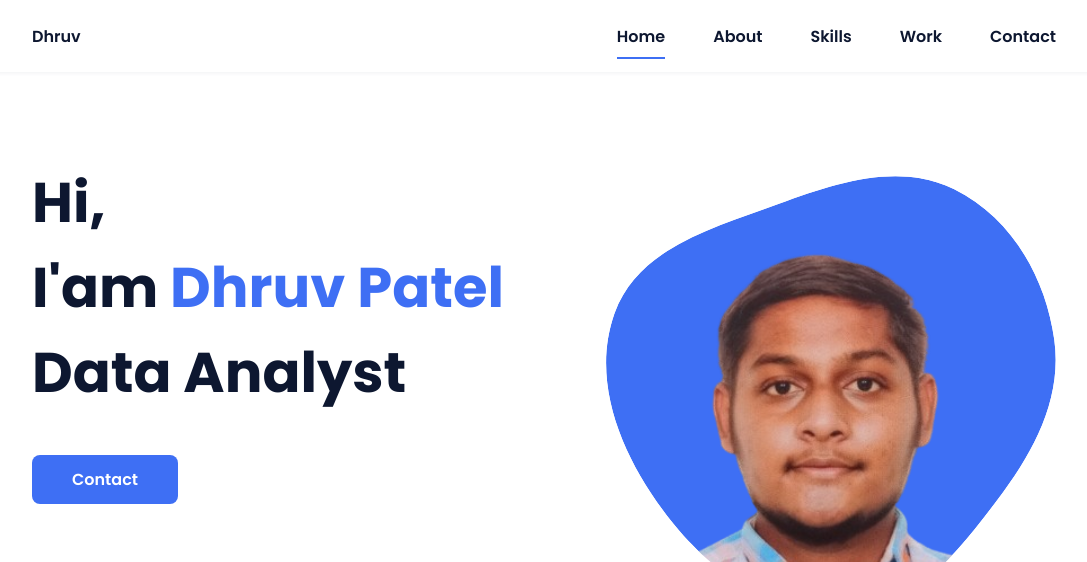
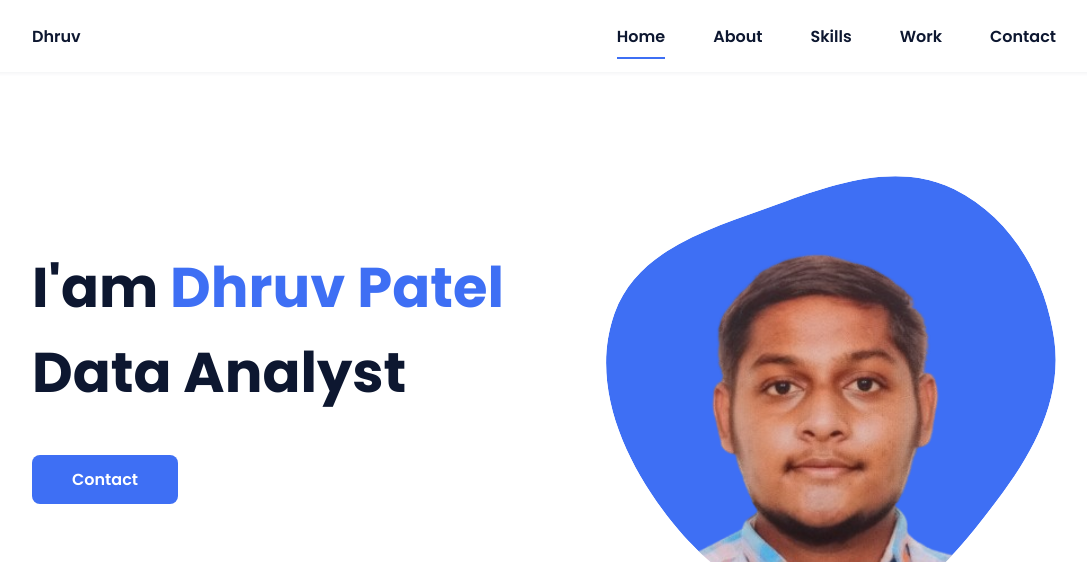
Before and after one commit to Dhruv3010/my_portfolio, a plain HTML site: page index.html in a window 1280 px wide. Shown: the top 562 px of the page, without its empty margins (96-1183 px from the left). Drawn offline with nearby package versions, Linux system fonts and the light colour scheme.

Commit message:
Update index.html

```diff
--- a/index.html
+++ b/index.html
@@ -40,7 +40,7 @@
             <!--===== HOME =====-->
             <section class="home bd-grid" id="home">
                 <div class="home__data">
-                    <h1 class="home__title">Hi,<br>I'am <span class="home__title-color">Dhruv Patel</span><br> Data Analyst</h1>
+                    <h1 class="home__title"><br>I'am <span class="home__title-color">Dhruv Patel</span><br> Data Analyst</h1>
 
                     <a href="#" class="button">Contact</a>
                 </div>
```
